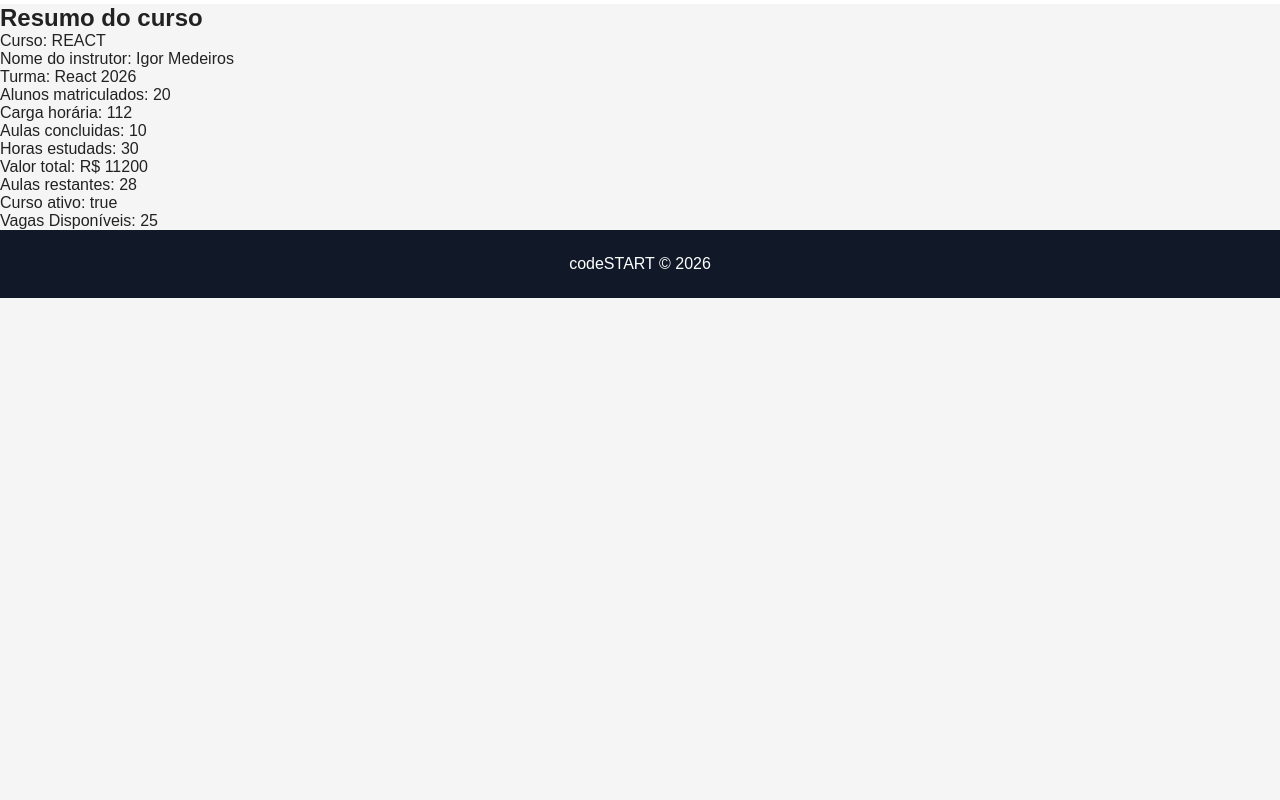
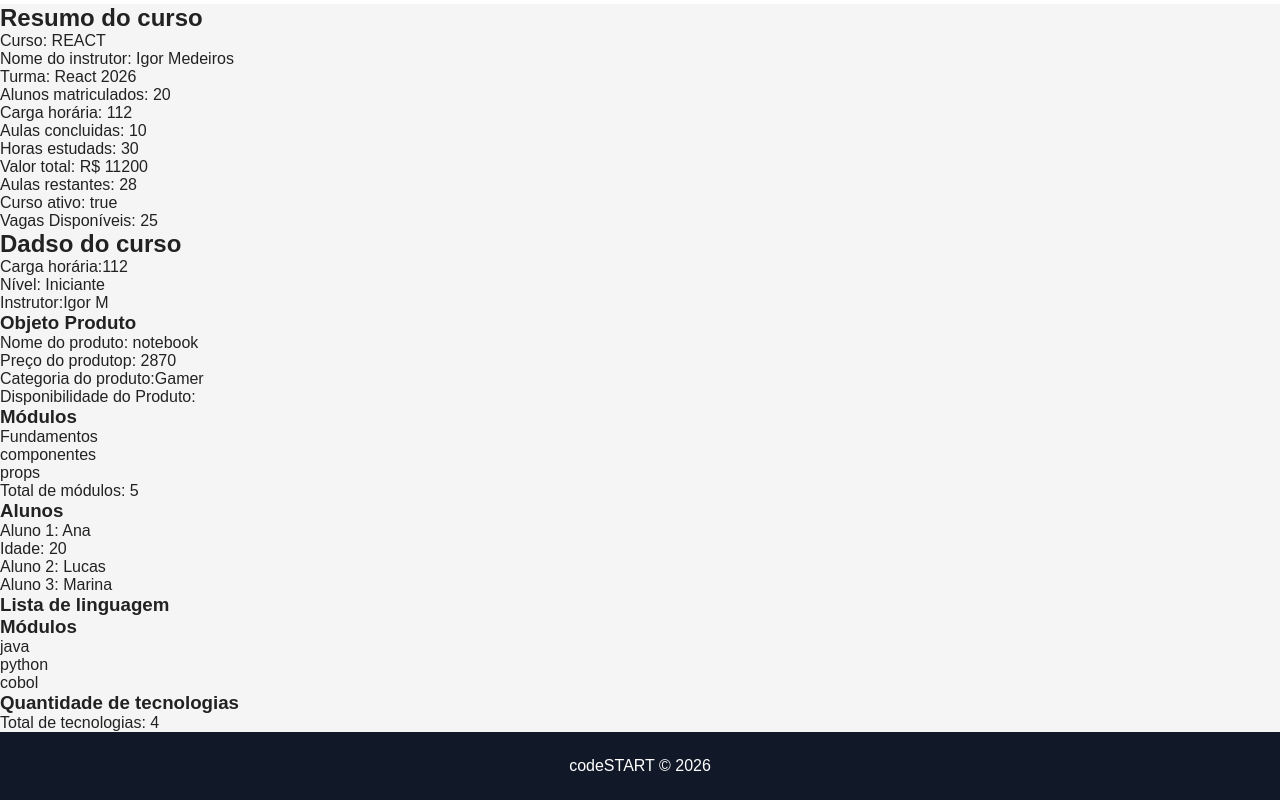
Before and after one commit to DouglasTDS/React_aula-2026, a React (Vite) app in the folder landing-page/: page / in a window 1280 px wide. Shown: the part 2581-3381 px from the top of the page. Before the commit the page ends 2879 px from the top, so only its background shows below. Built offline with nearby package versions, Linux system fonts and the light colour scheme.

Commit message:
aula 10. relembrando arrays e objetos(POO)

```diff
--- a/landing-page/src/App.jsx
+++ b/landing-page/src/App.jsx
@@ -10,6 +10,7 @@ import Depoimento from './components/Depoimento'
 import Contatos from './components/Contatos'
 import ResumoCurso from './components/ResumoCurso'
 import StatusCurso from './components/StatusCurso'
+import DadosCurso from './components/DadosCurso'
 import './App.css'
 
 
@@ -32,6 +33,7 @@ function App() {
     <Depoimento/>
     <Contatos/>
     <ResumoCurso/>
+     <DadosCurso/>
      <Footer/>
     </>
   )
--- /dev/null
+++ b/landing-page/src/components/DadosCurso.jsx
@@ -0,0 +1,131 @@
+function DadosCurso() {
+
+    const curso = {
+        nome: "Javascript",
+        cargaHoraria: 112,
+        nivel: "Iniciante",
+        ativo: true,
+        instrutor: "Igor M"
+
+
+    };
+
+    const produto = {
+        nome: "notebook",
+        preco:2870 ,
+        categoria:"Gamer",
+        disponivel: true
+
+    }
+
+    const linguagem = [
+
+        "java",
+        "c#",
+        "python",
+        "lua",
+        "cobol"
+
+
+    ]
+
+
+         const modulos =[
+        "Fundamentos",
+        "componentes",
+        "props",
+        "javaScript",
+        "Estado"
+    ];
+
+    const tecnologias =[
+
+        "React native",
+        "blockChain",
+        "5G",
+        "Ciber segurança"
+    ]
+
+    const alunos  = [
+        {
+            nome: "Ana",
+            idade: 20,
+            ativo: true
+        },
+
+        {
+            nome: "Lucas",
+            idade: 22,
+            ativo: true
+
+        },
+
+        {
+
+            nome: "Marina",
+            idade: 19,
+            ativo: false
+        }
+    ];
+
+
+
+    return (
+
+
+
+
+        <section className= "dados-curso">
+            <h2>Dadso do curso</h2>
+
+            <p>Carga horária:{curso.cargaHoraria}</p>
+            <p>Nível: {curso.nivel}</p>
+            <p>Instrutor:{curso.instrutor}</p>
+
+            <h3>Objeto Produto</h3>
+
+            <p>Nome do produto: {produto.nome}</p>
+            <p>Preço do produtop: {produto.preco}</p>
+            <p>Categoria do produto:{produto.categoria}</p>
+            <p>Disponibilidade do Produto:{produto.disponivel}</p>
+
+            <h3>Módulos</h3>
+
+            <p>{modulos[0]}</p>
+            <p>{modulos[1]}</p>
+            <p>{modulos[2]}</p>
+
+            <p>Total de módulos: {modulos.length}</p>
+
+
+            <h3>Alunos</h3>
+
+            <p>Aluno 1: {alunos [0].nome}</p>
+            <p>Idade: {alunos [0].idade}</p>
+
+            <p>Aluno 2: {alunos[1].nome}</p>
+            <p>Aluno 3: {alunos[2].nome}</p>
+
+            <h3>Lista de linguagem</h3>
+
+            <h3>Módulos</h3>
+
+            <p>{linguagem[0]}</p>
+            <p>{linguagem[2]}</p>
+            <p>{linguagem[4]}</p>
+
+            <h3>Quantidade de tecnologias</h3>
+
+            <p>Total de tecnologias: {tecnologias.length}</p>
+
+
+
+
+        </section>
+
+    );
+}
+
+
+
+export default DadosCurso;
```
